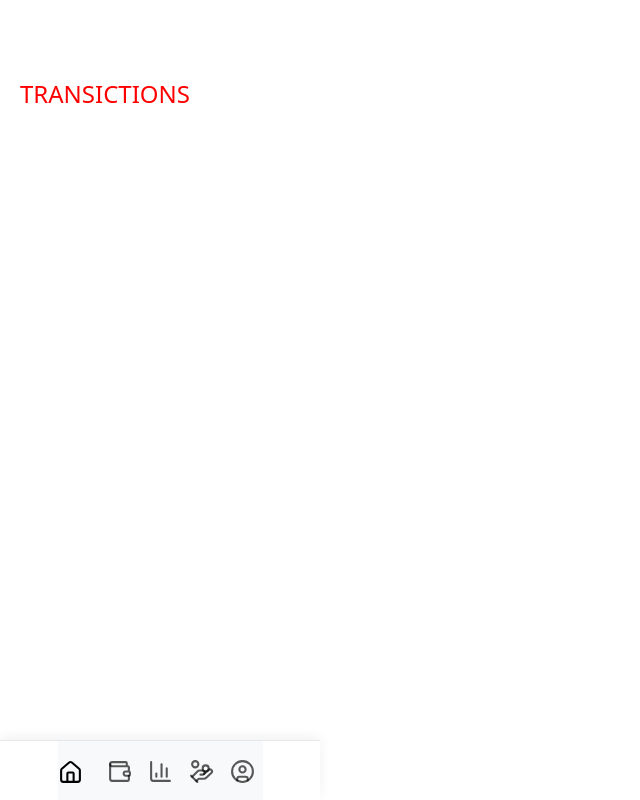
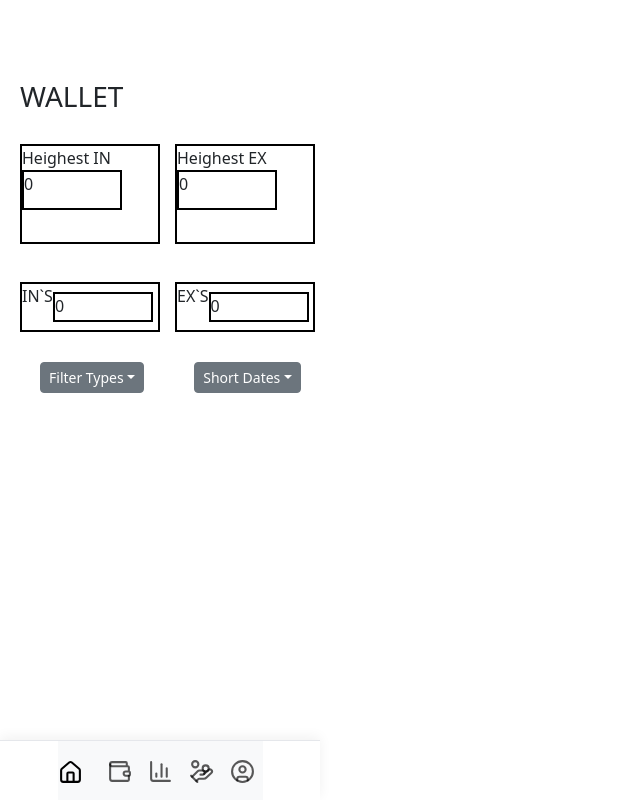
Before and after one commit to shaikhabuhasim0/finixy-expense-tracker, a React (Vite) app: page /Transiction in a window 1280 px wide. Shown: the whole page, without its empty margins (0-640 px from the left). Built offline with nearby package versions, Linux system fonts and the light colour scheme.

Commit message:
TRANSICTION PAGE BUILD-UP AND PROPS ARRANGEMENT

```diff
--- a/src/App.css
+++ b/src/App.css
@@ -369,7 +369,12 @@ width: 300px;
   margin-left: 5px;
 }
 
+.homeboxx{
 
+margin-bottom: 15px;
+/* font-family:'Segoe UI', Tahoma, Geneva, Verdana, sans-serif; */
+
+}
 /* mobile */
 
 /* @media (max-width: 600px){
@@ -420,6 +425,60 @@ width: 300px;
 /* CSS FOR TRANSICTIONS PAGE !!  */
 
 .tran{
-  color: red;
   justify-content: center;
 }
+
+.mainbox-inex{
+display: flex;
+gap: 15px;
+margin-top: 30px;
+}
+
+.incomeboxes{
+
+  border:2px solid black;
+  height: 100px;
+  width: 140px;
+
+
+
+}
+
+.incomeboxes-value{
+  border:2px solid black;
+  height: 40px;
+  width: 100px;
+
+}
+
+.mainboxfor-tin{
+  display: flex;
+gap: 15px;
+margin-top: 30px;
+}
+
+.totalincomebox{
+  margin-top: 8px;
+    border:2px solid black;
+  height: 50px;
+  width: 140px;
+  display: flex;
+
+}
+
+.totalincomebox1{
+    border:2px solid black;
+  height: 30px;
+  width: 100px;
+  margin-top: 8px;
+}
+
+.dropdown-all{
+margin-top: 30px;
+gap: 30px;
+display: flex;
+}
+
+.btn-group{
+  margin-left: 20px;
+}
--- a/src/App.jsx
+++ b/src/App.jsx
@@ -9,15 +9,50 @@ import Inslights from './components/Inslights';
 import Loan from './components/Loan';
 import User from './components/User';
 import "@fortawesome/fontawesome-free/css/all.min.css";
+import { useState } from 'react';
 
  function App() {
+    const [transaction, setTransaction] = useState({
+    type: "",
+    source: "",
+    amount: "",
+    date :""
+  });
+  const [history,sethistory] = useState([]);
+  const [addtrans,setaddtrans] = useState("");
+  const [currentbalance , setcurrentbalance]=useState("");
+  const [type, setType] = useState("");
+
   return (
     <>
     <BrowserRouter>
+
       <Navbar/>
+
 <Routes>
-<Route path="Homepage" element={<Homepage/>}/>
-<Route path="Transiction" element={<Transictions/>}/>
+<Route path="/" element={<Homepage
+transaction={transaction} setTransaction={setTransaction}
+history={history} sethistory={sethistory}
+addtrans={addtrans} setaddtrans={setaddtrans}
+currentbalance={currentbalance} setcurrentbalance={setcurrentbalance}
+type={type} setType={setType}
+/>}/>
+
+<Route path="Homepage" element={<Homepage transaction={transaction} setTransaction={setTransaction}
+  history={history} sethistory={sethistory}
+  addtrans={addtrans} setaddtrans={setaddtrans}
+  currentbalance={currentbalance} setcurrentbalance={setcurrentbalance}
+  type={type} setType={setType}
+  />}/>
+
+<Route path="Transiction" element={<Transictions
+transaction={transaction} setTransaction={setTransaction}
+history={history} sethistory={sethistory}
+addtrans={addtrans} setaddtrans={setaddtrans}
+currentbalance={currentbalance} setcurrentbalance={setcurrentbalance}
+type={type} setType={setType}
+/>}/>
+
 <Route path="Inslights" element={<Inslights/>}/>
 <Route path="Loan" element={<Loan/>}/>
 <Route path="User" element={<User/>}/>
--- a/src/Components/Homepage.jsx
+++ b/src/Components/Homepage.jsx
@@ -4,29 +4,18 @@ import { useEffect } from "react";
 import { Link } from "react-router-dom";
 
 export default function Homepage(props) {
-    const [currentbalance , setcurrentbalance]=useState("");
+  // ye props pass kiye huye hai from app.jsx
+   const { transaction, setTransaction, history, sethistory ,addtrans ,setaddtrans ,currentbalance, setcurrentbalance} = props;
+   // upar wale 4
     const [notification , setnotification]=useState("")
-    const [type, setType] = useState("");
+
     const [startingbalance , setstartingbalance]= useState("")
-    const [addtrans,setaddtrans] = useState("");
-  const [transaction, setTransaction] = useState({
-  type: "",
-  source: "",
-  amount: ""
-});
-const [history,sethistory] = useState([]);
 
 // cancle button
 function canclebtn (){
 
   setType("")
 }
-
-// current balance ko functional banane ke liye !!
-const setcurrentbalance1 = history
-.filter((item)=>item.type === "income.amount" - "expense.amount")
-.every((totalcb,item)=> totalcb + Number(item.amount),0)
-
 
 // for income
   const totalIncome = history
@@ -208,6 +197,8 @@ function setincomebocin (){
 // my simple algoriths
 
   return (<>
+
+<h3 className='homeboxx'>HOME</h3>
   <div className='homeposition'>
     <div><h3>{props.homepage}</h3></div>
     <div className='usergreetings'> Good Morning Abu ,</div>
--- a/src/Components/Transictions.jsx
+++ b/src/Components/Transictions.jsx
@@ -1,10 +1,78 @@
 import { Link } from "react-router-dom";
 import React from 'react'
+import { useState } from "react";
+import { useEffect } from "react";
 
-export default function Transictions() {
+export default function Transictions(props) {
+
+   const { transaction, setTransaction, history, sethistory ,addtrans ,setaddtrans ,currentbalance, setcurrentbalance ,} = props;
+
+const showhighestincome = Math.max(
+  ...history
+    .filter((item) => item.type === "income")
+    .map((item) => Number(item.amount)),
+  0
+);
+
+const showhighestexpense = Math.max(
+  ...history
+    .filter((item) => item.type === "expense")
+    .map((item) => Number(item.amount)),
+  0
+);
+
+const totalincomeofalltime = history
+  .filter((item) => item.type === "income").length
+
+const totalexpenseofalltime = history
+  .filter((item) => item.type === "expense").length
+
+  const totaltransictionsofalltime = history
+  .filter((item)=>item.type==="income" + item.type==="expence").length
+
   return (
     <>
-    <div className="tran"><h4>TRANSICTIONS</h4></div>
+    <div className="tran"><h3>WALLET</h3></div>
+    <div className="mainbox-inex">
+      <div className="incomeboxes">Heighest IN
+        <div className="incomeboxes-value">{showhighestincome}</div>
+      </div>
+            <div className="incomeboxes">Heighest EX
+        <div className="incomeboxes-value">{showhighestexpense}</div>
+      </div>
+    </div>
+    <div className="mainboxfor-tin">
+      <div className="totalincomebox">IN`S
+        <div className="totalincomebox1">{totalincomeofalltime}</div>
+      </div>
+      <div className="totalincomebox">EX`S
+        <div className="totalincomebox1">{totalexpenseofalltime}</div>
+      </div>
+    </div>
+
+    <div className="dropdown-all">
+<div className="btn-group">
+  <button className="btn btn-secondary btn-sm dropdown-toggle" type="button" data-bs-toggle="dropdown" >
+    Filter Types
+  </button>
+  <ul className="dropdown-menu">
+   <li type="button">All Transiction</li>
+   <li type="button">Income</li>
+   <li type="button">Expense</li>
+  </ul>
+
+</div>
+
+<div className="btn-group">
+  <button className="btn btn-secondary btn-sm dropdown-toggle" type="button" data-bs-toggle="dropdown" >
+    Short Dates
+  </button>
+  <ul className="dropdown-menu">
+   <li type="button">Newest</li>
+   <li type="button">Oldest</li>
+  </ul>
+</div>
+    </div>
     </>
   )
 }
```
